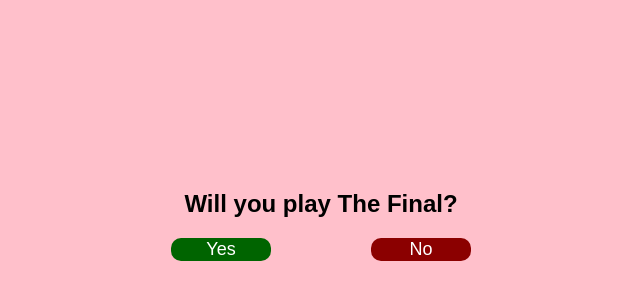
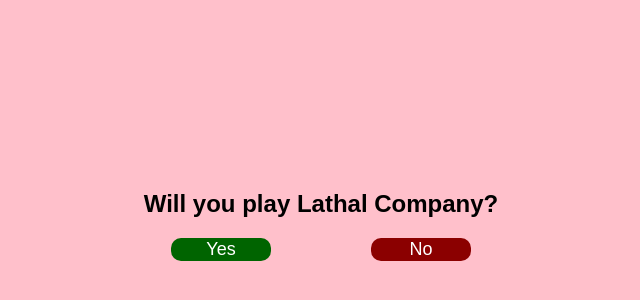
Before and after one commit to AbilityJLR/yesorno.github.io, a plain HTML site: page index.html in a window 1280 px wide. Shown: the part 94-394 px from the top of the page, without its empty margins (319-959 px from the left). Drawn offline with Linux system fonts and the light colour scheme.

Commit message:
Update index.html

```diff
--- a/index.html
+++ b/index.html
@@ -8,7 +8,7 @@
 </head>
 <body>
     <div class="container">
-        <h2 id="displayText">Will you play The Final?</h2>
+        <h2 id="displayText">Will you play Lathal Company?</h2>
         <button id="yes" class="yes">Yes</button>
         <button id="no" class="no" onmouseover="mouseOver()">No</button>
     </div>
```
